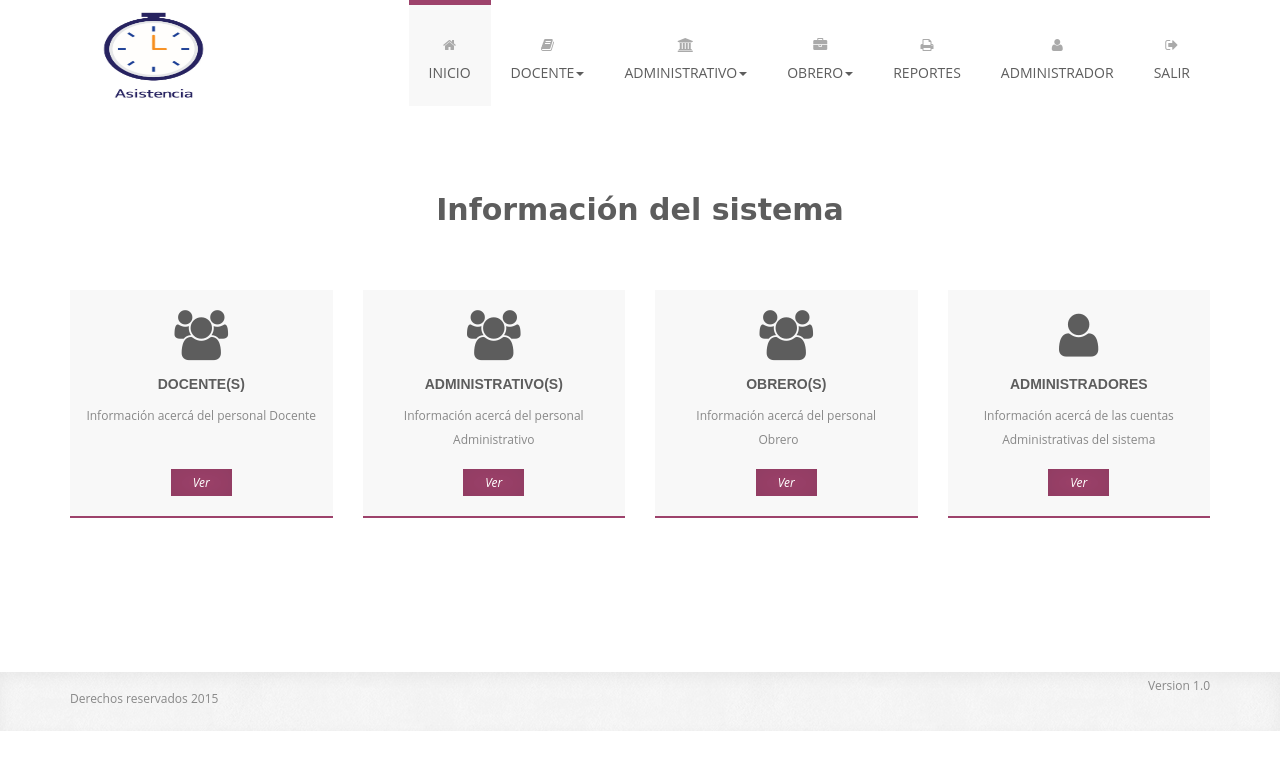
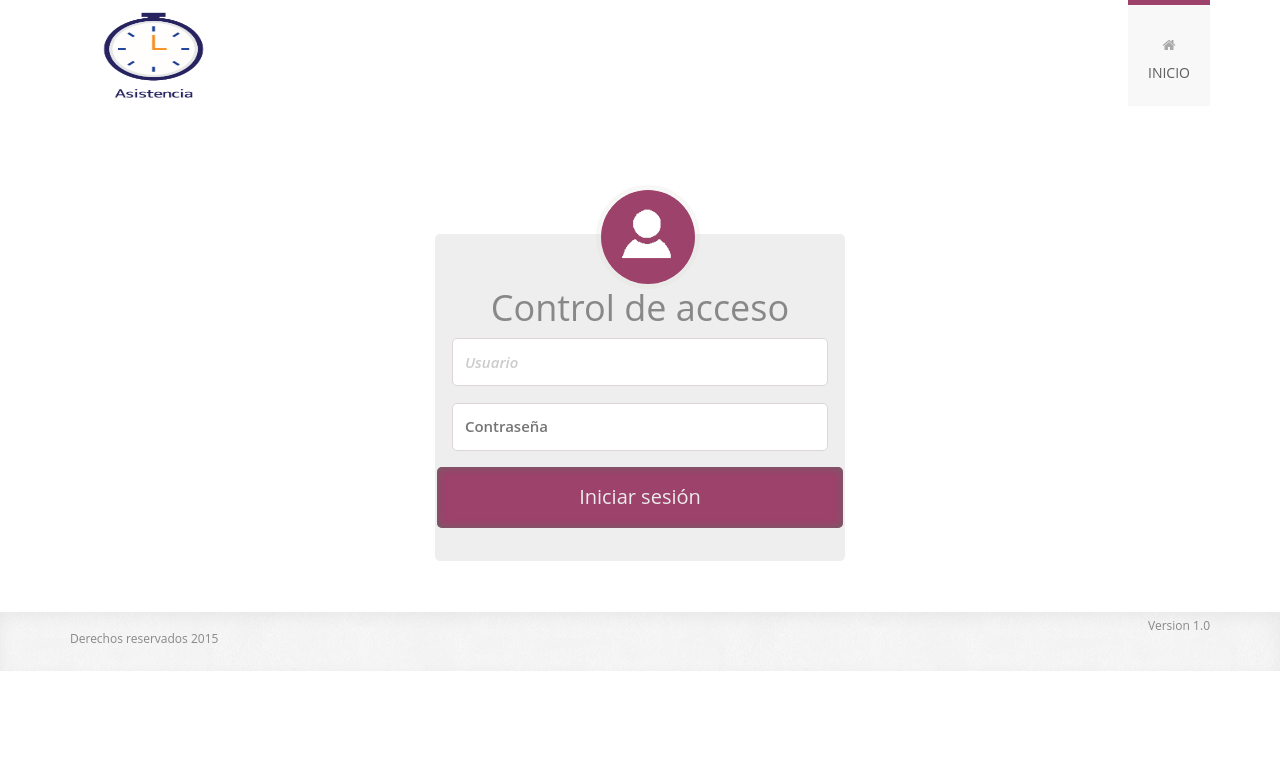
Before and after one commit to JuanDelgadillo/sistema-de-asistencia-v2, a PHP site: page / in a window 1280 px wide. Shown: the top 770 px of the page. Run offline with PHP 8.4, Linux system fonts and the light colour scheme; some libraries are stand-ins or nearby versions.

Commit message:
Control de acceso funcional desarrollado

```diff
--- /dev/null
+++ b/assets/css/style_login.css
@@ -0,0 +1,156 @@
+/*--
+Author: W3layouts
+Author URL: http://w3layouts.com
+License: Creative Commons Attribution 3.0 Unported
+License URL: http://creativecommons.org/licenses/by/3.0/
+--*/
+/****-----start-body----****/
+
+.login-form {
+    background:#eee;
+    width: 26%;
+    margin:9% auto 4% auto;
+    position: relative;
+    -webkit-border-radius: 0.4em;
+    -o-border-radius: 0.4em;
+    -moz-border-radius: 0.4em;
+}
+
+.head {
+    position: absolute;
+    top:-25%;
+    left: 35%;
+}
+.head img {
+    border-radius:50%;
+    -webkit-border-radius:50%;
+    -o-border-radius:50%;
+    -moz-border-radius:50%;
+    border:6px solid rgba(221, 218, 215, 0.23);
+}
+.main{
+    position:relative;
+}
+.main h1{
+    font-size:25px;
+    color:#676767;
+    font-family: 'Open Sans', sans-serif;
+    font-weight:400;
+    padding-top: 19%;
+    text-align: center;
+}
+.main form {
+    width: 80%;
+    margin: 0 auto;
+    padding: 6% 0 9% 0;
+}
+.main p {
+text-align: center;
+}
+.login-form input[type="text"], input[type="password"]{
+    text-align:left;
+    position: relative;
+    width:92%;
+    background-color:white;
+    padding:3%;
+    margin-bottom: 6%;
+    font-family: 'Open Sans', sans-serif;
+    font-weight:600;
+    font-size: 16px;
+    outline: none;
+    border: none;
+    border-radius: 5px;
+    border:1px solid #DED6D6;
+}
+.login-form input[type="text"]:hover, input[type="password"]:hover{
+    border:1px solid #949494;
+
+ }
+.login-form input[type="submit"]{
+    width: 99%;
+    padding: 3%;
+    margin-bottom: 8%;
+    background: #9d426b;
+    font-family: 'Open Sans', sans-serif;
+    color: #ECECEC;
+    box-shadow: inset 0px 0px 10px #666464;
+    -webkit-text-shadow: 0px 0px 3px #000;
+    -moz-text-shadow: 0px 0px 3px #000;
+    -o-text-shadow: 0px 0px 3px #000;
+    -ms-text-shadow: 0px 0px 3px #000;
+    font-size: 20px;
+    outline: none;
+    border: none;
+    cursor: pointer;
+    font-weight:500;
+    border-radius: 5px;
+    transition: 0.5s;
+    -webkit-appearance:none;
+    -webkit-transition: 0.5s;
+    -moz-transition: 0.5s;
+    -o-transition: 0.5s;
+    -ms-transition: 0.5s;
+}
+.login-form input[type="submit"]:hover{
+    background:#A02C60;
+    color:#fff;
+}
+/****************/
+/*-----start-responsive-design------*/
+@media (max-width:1440px){
+    .login-form {
+    width:30%;
+    margin: 11% auto 4% auto;
+    }
+    .main h1 {
+    padding-top: 23%;
+    }
+}
+@media (max-width:1366px){
+    .login-form {
+    width: 32%;
+    margin: 10% auto 4% auto;
+    }
+}
+    .copy-right {
+    left:30%;
+    bottom:-17%;
+    }
+    .main h1 {
+    font-size: 22px;
+    }
+    .head img {
+    width: 85%;
+    }
+    .head {
+    top: -15%;
+    left: 34%;
+    }
+ .login-form  input[type="text"], input[type="password"], input[type="submit"] {
+    font-weight: 600;
+    margin-bottom: 4%;
+    }
+    .main h1 {
+    padding-top: 20%;
+    font-size: 20px;
+    }
+    .head img {
+    width: 80%;
+    border: 5px solid rgba(221, 218, 215, 0.23);
+    }
+    .head {
+    top: -15%;
+    left: 36%;
+    }
+ .login-form    input[type="text"], input[type="password"],input[type="submit"] {
+    font-weight:600;
+    font-size: 15px;
+    }
+    .main form p a {
+    font-size: 15px;
+    }
+ .login-form    input[type="submit"] {
+    padding: 4%;
+    }
+
+}
--- a/config/conection.php
+++ b/config/conection.php
@@ -2,8 +2,8 @@
 
 $host = "localhost";
 $user = "root";
-$pass = "salomon";
-$sdb = "ssistema_asistencia";
+$pass = "";
+$sdb = "sistema_asistencia";
 
 $conex = mysql_connect($host,$user,$pass)
 or die("No ha sido posible la coneccion al Servidor ".$host);
--- a/index.html
+++ b/index.php
@@ -1,3 +1,10 @@
+<?php
+
+include_once "config/conection.php";
+
+session_start();
+
+?>
 <!DOCTYPE html>
 <html lang="en">
 
@@ -6,7 +13,7 @@
         <meta charset="utf-8">
         <meta http-equiv="X-UA-Compatible" content="IE=edge">
         <meta name="viewport" content="width=device-width, initial-scale=1">
-        <title>Andia - Responsive Agency Template</title>
+        <title>Sistema de asistencia</title>
 
         <!-- CSS -->
         <link rel="stylesheet" href="assets/bootstrap/css/bootstrap.min.css">
@@ -17,13 +24,7 @@
         <link rel="stylesheet" href="assets/css/form-elements.css">
         <link rel="stylesheet" href="assets/css/style.css">
         <link rel="stylesheet" href="assets/css/media-queries.css">
-
-        <!-- HTML5 Shim and Respond.js IE8 support of HTML5 elements and media queries -->
-        <!-- WARNING: Respond.js doesn't work if you view the page via file:// -->
-        <!--[if lt IE 9]>
-            <script src="https://oss.maxcdn.com/libs/html5shiv/3.7.0/html5shiv.js"></script>
-            <script src="https://oss.maxcdn.com/libs/respond.js/1.4.2/respond.min.js"></script>
-        <![endif]-->
+        <link rel="stylesheet" href="assets/css/style_login.css">
 
         <!-- Favicon and touch icons -->
         <link rel="shortcut icon" href="assets/ico/favicon.ico">
@@ -48,6 +49,7 @@
 						<li  class="dropdown active">
 							<a href=""><i class="fa fa-home"></i><br>Inicio</a>
 						</li>
+                        <?php if(isset($_SESSION['usuario'])){ ?>
                         <li class="dropdown">
                             <a href="#" class="dropdown-toggle" data-toggle="dropdown"  data-hover="dropdown" data-delay="100">
                                 <i class="fa fa-book"></i><br>Docente<span class="caret"></span>
@@ -78,13 +80,30 @@
 							<a href="#"><i class="fa fa-user"></i><br>Administrador</a>
 						</li>
                         <li>
-                            <a href="#"><i class="fa fa-sign-out"></i><br>Salir</a>
+                            <a href="procesos/salir.php"><i class="fa fa-sign-out"></i><br>Salir</a>
                         </li>
+                        <?php } ?>
 					</ul>
 				</div>
 			</div>
 		</nav>
-<br><br>
+<?php if(! isset($_SESSION['usuario'])){ ?>
+<div class="login-form">
+    <br><br>
+            <h1>Control de acceso</h1>
+                    <div class="head">
+                        <img src="assets/img/user.png" alt=""/>
+                    </div>
+                    <form method="POST" action="procesos/login.php">
+                        <input type="text" name="user" requiredvalue="Usuario" placeholder="Usuario">
+                        <input type="password" name="contrasena" required placeholder="Contraseña">
+                        <div class="submit">
+                            <input type="submit" name="ingresar" value="Iniciar sesión" >
+                    </div>
+                </form>
+            </div>
+
+<?php } if(isset($_SESSION['usuario'])){ ?>
         <!-- Presentation -->
         <div class="presentation-container">
         	<div class="container">
@@ -135,7 +154,9 @@
 	            </div>
 	        </div>
         </div>
-        <br><br><br><br><br><br><br><br><br>
+<br><br><br><br><br><br><br><br><br>
+<?php } ?>
+
 
         <!-- Footer -->
         <footer>
@@ -166,6 +187,22 @@
         <script src="assets/js/jquery.ui.map.min.js"></script>
         <script src="assets/js/scripts.js"></script>
 
+<?php
+
+if(isset($_SESSION['menssage']) && $_SESSION['menssage'] != "")
+{
+
+  printf("<script type='text/javascript' language='javascript'>
+
+  alert('".$_SESSION['menssage']."');
+
+    </script>");
+
+  unset($_SESSION['menssage']);
+}
+
+ ?>
+
     </body>
 
 </html>
--- a/procesos/login.php
+++ b/procesos/login.php
@@ -10,7 +10,7 @@ if(isset($_POST['ingresar']))
 
     $usuario = mysql_real_escape_string($_POST['user']);
     $contrasena = mysql_real_escape_string($_POST['contrasena']);
-    $contrasena = base64_encode($contrasena);
+    //$contrasena = base64_encode($contrasena);
 
     $sql = mysql_query(" SELECT * FROM registro WHERE usuario = '".$usuario."' AND contrasena = '".$contrasena."' ")or die("Error al Validar la Contraseña");
 
```
Also changed, not shown: assets/img/user.png (added), 1 other file.
